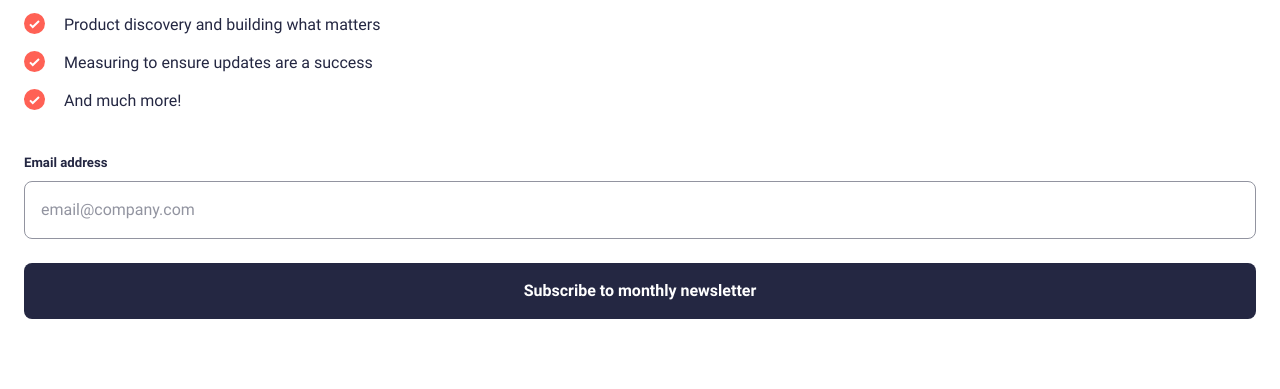
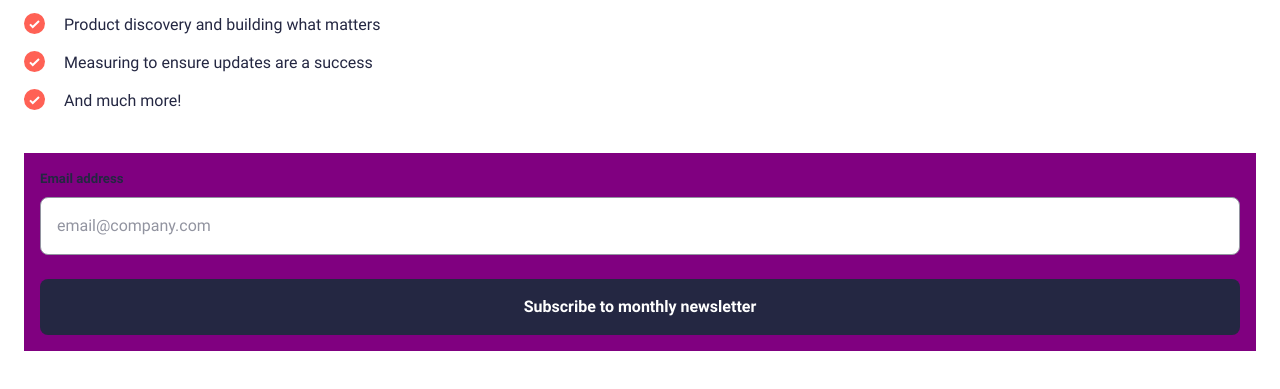
Before and after one commit to Annie-Huang/newsletter-sign-up-with-success-message-main, a website: page index.html in a window 1280 px wide. Shown: the part 411-800 px from the top of the page. Drawn offline with Linux system fonts and the light colour scheme.

Commit message:
!!!!! Explain why we need to add another stacking context

```diff
--- a/style.css
+++ b/style.css
@@ -113,6 +113,14 @@ input::placeholder {
   );
 }
 
+form {
+  background: purple;
+  padding: 1rem;
+
+  /* if you don't have a new stacking context, and if you have above, you can see that the shadown is behind the background color */
+  isolation: isolate;
+}
+
 .button:hover::after,
 .button:focus-visible::after {
   content: '';
```
